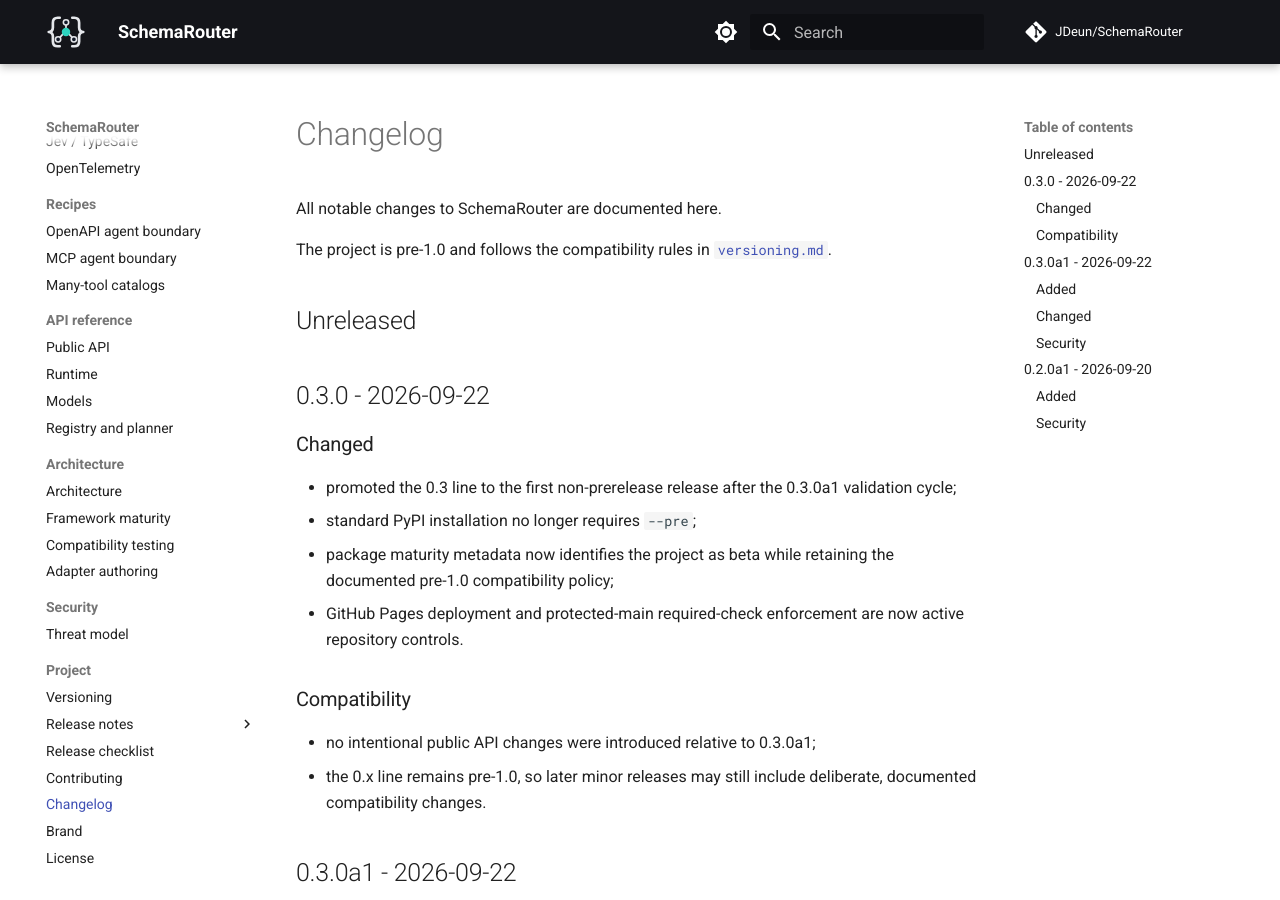
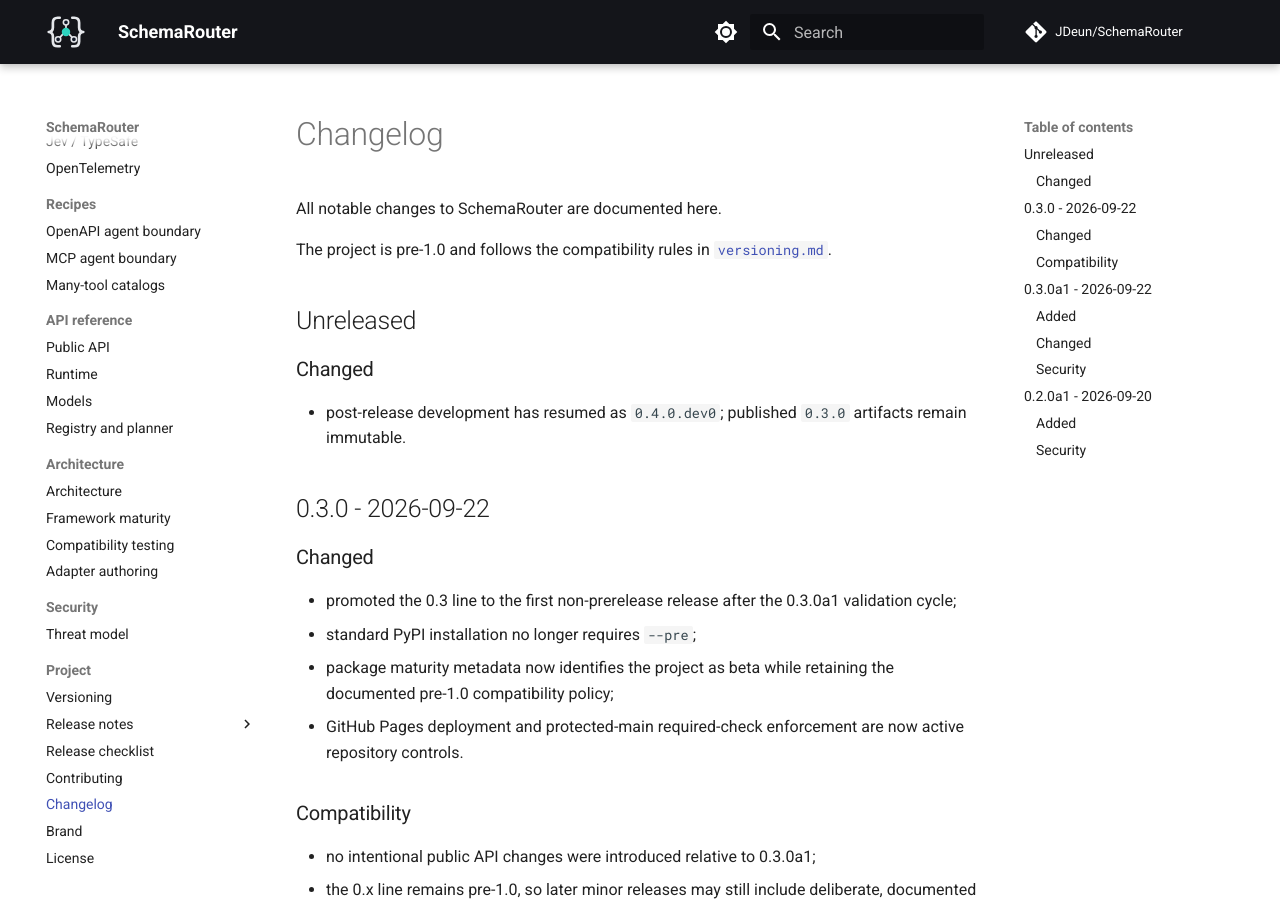
Before and after one commit to JDeun/SchemaRouter, an MkDocs documentation site: the page built from docs/changelog.md, in a window 1280 px wide and 900 px high. Built offline with MkDocs 1.6.1 and Material for MkDocs 9.7.7, drawn with Linux system fonts in a browser that asks for light colours; comment, search, counter and statistics services are not loaded.

Commit message:
chore: mark 0.4.0 development state

```diff
--- a/docs/changelog.md
+++ b/docs/changelog.md
@@ -6,6 +6,10 @@
 [`versioning.md`](versioning.md).
 
 ## Unreleased
+
+### Changed
+
+- post-release development has resumed as `0.4.0.dev0`; published `0.3.0` artifacts remain immutable.
 
 ## 0.3.0 - 2026-09-22
 
```
